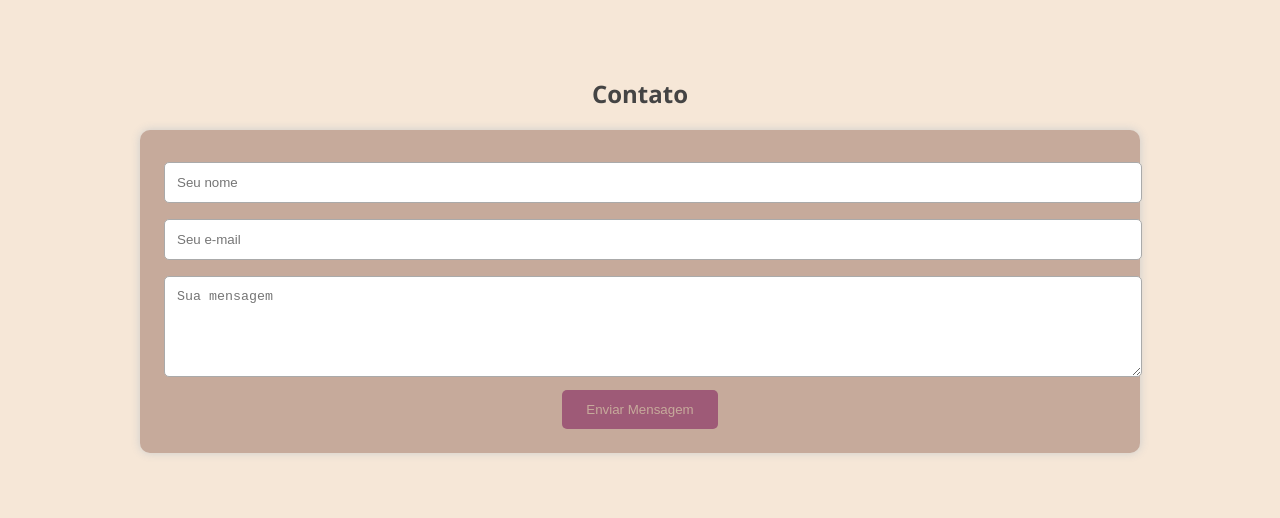
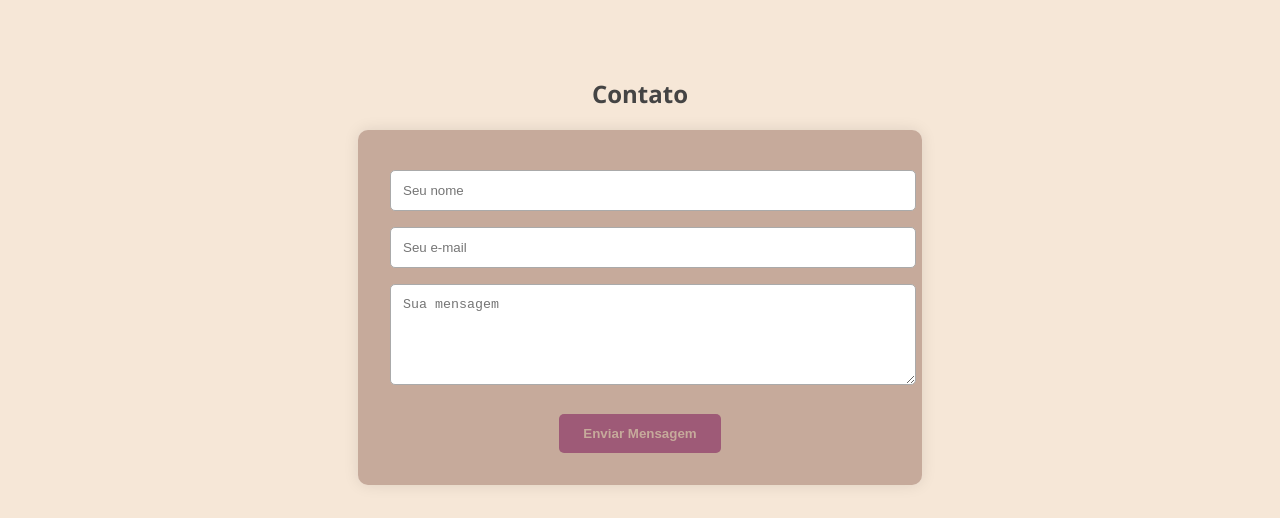
Before and after one commit to FisioMirelaKarsburg/fisiomirelakarsburg, a plain HTML site: page index.html in a window 1280 px wide. Shown: the part 2390-2908 px from the top of the page. Drawn offline with Linux system fonts and the light colour scheme.

Commit message:
Update index.html

```diff
--- a/index.html
+++ b/index.html
@@ -258,6 +258,41 @@
 
 </section>
 
+<style>
+  #contato {
+    text-align: center;
+  }
+
+  #contato form {
+    max-width: 500px;
+    margin: 0 auto;
+    background: var(--branco);
+    padding: 2rem;
+    border-radius: 10px;
+    box-shadow: 0 0 15px rgba(0, 0, 0, 0.1);
+  }
+
+  #contato input,
+  #contato textarea {
+    width: 100%;
+    padding: 0.75rem;
+    margin: 0.5rem 0;
+    border: 1px solid #aaa;
+    border-radius: 5px;
+  }
+
+  #contato button {
+    background: var(--roxo);
+    color: var(--branco);
+    border: none;
+    padding: 0.75rem 1.5rem;
+    border-radius: 5px;
+    cursor: pointer;
+    font-weight: bold;
+    margin-top: 1rem;
+  }
+</style>
+
 <section id="contato">
   <h2>Contato</h2>
   <form action="https://formsubmit.co/miirelakarsburg@gmail.com" method="POST">
```
Lines whose indentation alone changed are shown as unchanged.
